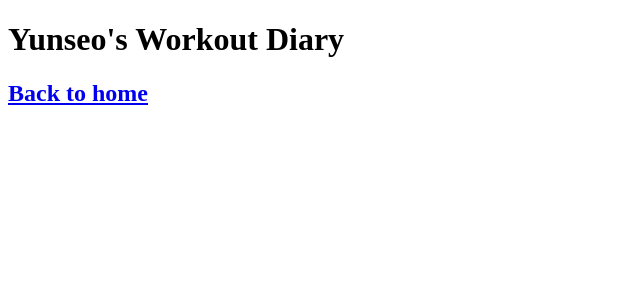
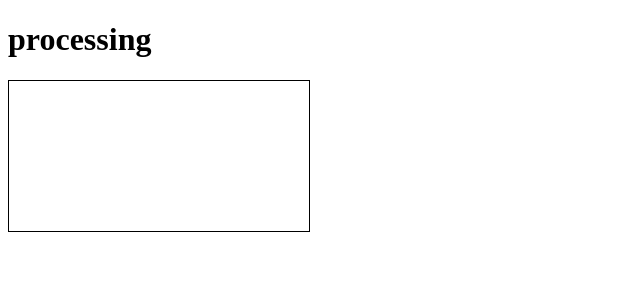
Before and after one commit to kathy5311/nextjs-blog2, a Next.js app: page /posts/first-post in a window 1280 px wide. Shown: the top 300 px of the page, without its empty margins (0-640 px from the left). Built offline with nearby package versions, Linux system fonts and the light colour scheme.

Commit message:
Update first-post.js

```diff
--- a/pages/posts/first-post.js
+++ b/pages/posts/first-post.js
@@ -1,12 +1,22 @@
-import Link from 'next/link';
+import React from 'react';
+import fs from 'fs';
+import path from 'path';
 
-export default function FirstPost() {
-	return (
-	  <>
-	    <h1>Yunseo's Workout Diary</h1>
-          <h2>
-            <Link href="/">Back to home</Link>
-          </h2>
-        </>
-	);
+const IndexPage = ({ htmlContent }) => {
+  return (
+    <div dangerouslySetInnerHTML={{ __html: htmlContent }} />
+  );
+};
+
+export async function getStaticProps() {
+  const filePath = path.join(process.cwd(), 'public', 'index.html');
+  const htmlContent = fs.readFileSync(filePath, 'utf8');
+
+  return {
+    props: {
+      htmlContent,
+    },
+  };
 }
+
+export default IndexPage;
```
